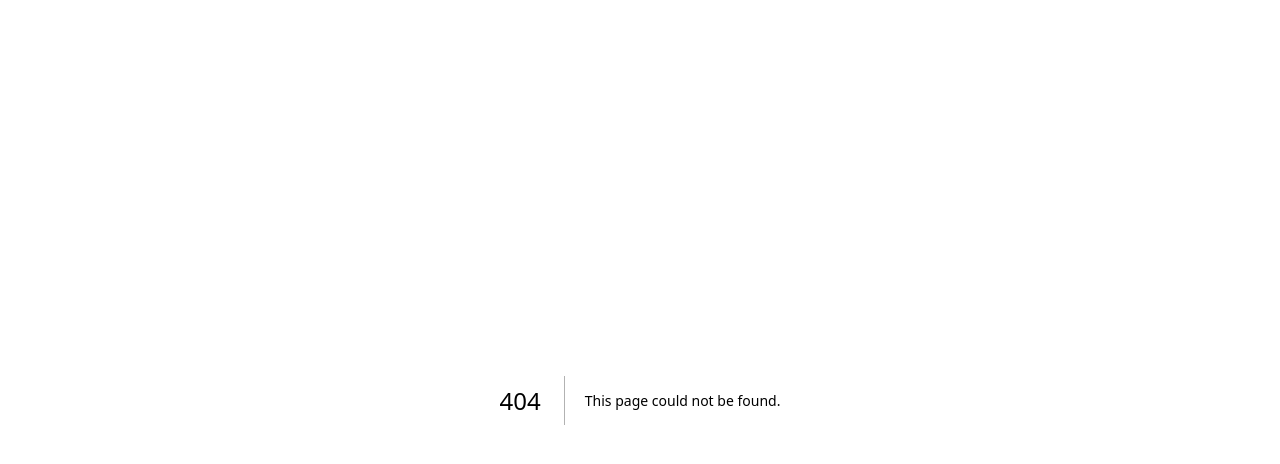
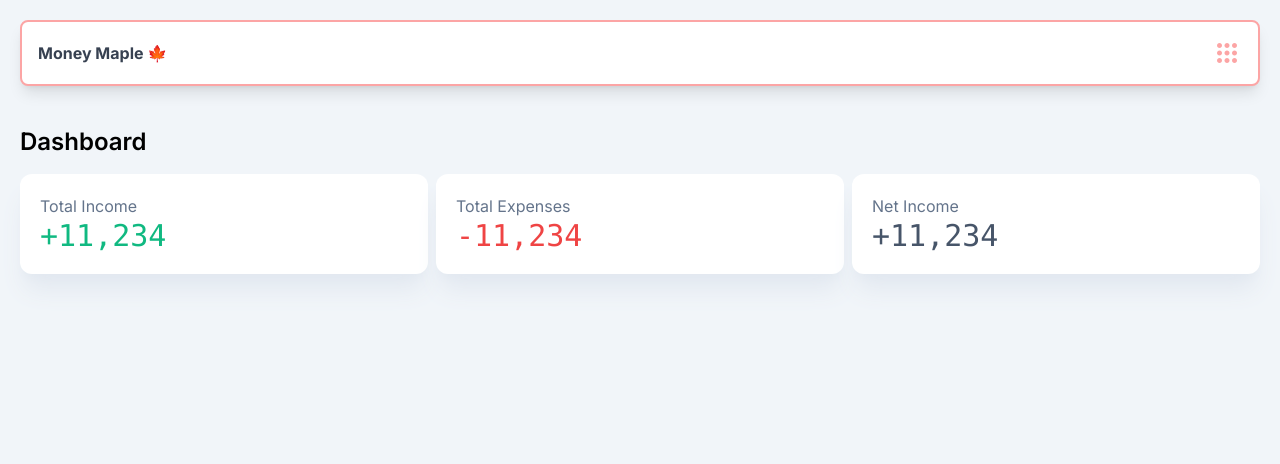
Before and after one commit to anantSinghCross/money-maple, a Next.js app: page /dashboard in a window 1280 px wide. Before the commit this address had no page. Shown: the top 464 px of the page. Built offline with nearby package versions, Linux system fonts and the light colour scheme.

Commit message:
Added incomplete dashboard changes

```diff
--- a/app/add-expense/page.jsx
+++ b/app/(main)/add-expense/page.jsx
@@ -6,8 +6,7 @@ function AddExpensePage() {
 
   return (
     <section>
-      <Header/>
-      <form action={addExpense} className="m-10 mx-auto max-w-lg rounded-2xl border-2 bg-white p-6 shadow-lg">
+      <form action={addExpense} className="m-10 mx-auto max-w-lg rounded-2xl bg-white p-6 shadow-lg">
         <h2 className="mb-4 text-center text-lg font-semibold text-red-400">Add New Transaction</h2>
 
         <div className="mb-4 w-full">
--- /dev/null
+++ b/app/(main)/dashboard/page.jsx
@@ -0,0 +1,28 @@
+import React from 'react'
+
+function DashboardPage() {
+  return (
+    <section className='p-5'>
+      <h3 className='text-2xl font-semibold pb-4'>Dashboard</h3>
+      <div className='flex gap-2 w-full justify-center'>
+        <div className='flex-grow p-5 rounded-xl bg-white shadow-xl shadow-slate-200'>
+          <h4 className='text-slate-500'>Total Income</h4>
+          <span className='font-mono text-emerald-500 text-3xl'>+11,234</span>
+        </div>
+
+        <div className='flex-grow p-5 rounded-xl bg-white shadow-xl shadow-slate-200'>
+          <h4 className='text-slate-500'>Total Expenses</h4>
+          <span className='font-mono text-red-500 text-3xl'>-11,234</span>
+        </div>
+
+        <div className='flex-grow p-5 rounded-xl bg-white shadow-xl shadow-slate-200'>
+          <h4 className='text-slate-500'>Net Income</h4>
+          <span className='font-mono text-slate-600 text-3xl'>+11,234</span>
+        </div>
+      </div>
+
+    </section>
+  )
+}
+
+export default DashboardPage
--- /dev/null
+++ b/app/(main)/layout.js
@@ -0,0 +1,13 @@
+import Header from '@/components/header'
+import React from 'react'
+
+function MainLayout({children}) {
+  return (
+    <div className='bg-slate-100'>
+      <Header/>
+      {children}
+    </div>
+  )
+}
+
+export default MainLayout
--- a/app/login/page.jsx
+++ b/app/(main)/login/page.jsx
@@ -6,9 +6,8 @@ import React from "react";
 function LoginPage() {
   return (
     <section>
-      <Header/>
       <div className="flex justify-center items-center">
-        <div className=" border-2 rounded-2xl p-5 shadow-xl">
+        <div className="rounded-2xl p-5 shadow-xl  bg-white">
           <h3 className="p-5 text-lg font-semibold text-center text-red-400">Login</h3>
 
           <div className="flex flex-col my-1">
--- a/app/layout.js
+++ b/app/layout.js
@@ -11,7 +11,7 @@ export const metadata = {
 export default function RootLayout({ children }) {
   return (
     <html lang="en">
-      <body className={inter.className}>{children}</body>
+      <body className={`${inter.className} bg-slate-100`}>{children}</body>
     </html>
   );
 }
--- a/app/page.jsx
+++ b/app/page.jsx
@@ -50,7 +50,7 @@ function HomePage() {
         </div>
         <div className='flex items-stretch gap-4 m-10'>
 
-          <div className='flex flex-col items-center justify-between border-2 rounded-xl shadow-lg p-5 hover:scale-105 transition-all'>
+          <div className='flex flex-col items-center justify-between rounded-xl shadow-lg bg-white p-5 hover:scale-105 transition-all'>
             <div className=''>
               <Image
                 priority
@@ -68,7 +68,7 @@ function HomePage() {
             </div>
           </div>
 
-          <div className='flex flex-col items-center justify-between border-2 rounded-xl shadow-lg p-5 hover:scale-105 transition-all'>
+          <div className='flex flex-col items-center justify-between rounded-xl shadow-lg bg-white p-5 hover:scale-105 transition-all'>
             <div className=''>
               <Image
                 priority
@@ -86,7 +86,7 @@ function HomePage() {
             </div>
           </div>
 
-          <div className='flex flex-col items-center justify-between border-2 rounded-xl shadow-lg p-5 hover:scale-105 transition-all'>
+          <div className='flex flex-col items-center justify-between rounded-xl shadow-lg bg-white p-5 hover:scale-105 transition-all'>
             <div className=''>
               <Image
                 priority
--- /dev/null
+++ b/components/header/HeaderMenu.jsx
@@ -0,0 +1,33 @@
+'use client'
+
+import Link from "next/link";
+import React, { useState } from "react";
+import { CgMenuGridO } from "react-icons/cg";
+
+function HeaderMenu() {
+  const [showMenu, setShowMenu] = useState(false);
+  return (
+    <div className="relative">
+      <button className="flex justify-center items-center text-red-300 hover:text-red-400" onClick={() => setShowMenu(p => !p)}>
+        <CgMenuGridO size={30}/>
+      </button>
+      {
+        showMenu && (
+          <menu className="flex flex-col rounded-lg absolute right-0 gap-2 items-center bg-white p-2 border">
+            <Link className="text-sm hover:bg-slate-200 px-4 py-2 rounded-md w-full" href="/login" onClick={() => setShowMenu(p => !p)}>
+              Login
+            </Link>
+            <Link className="text-sm hover:bg-slate-200 px-4 py-2 rounded-md w-full" href="/dashboard" onClick={() => setShowMenu(p => !p)}>
+              Dashboard
+            </Link>
+            <Link className="text-sm hover:bg-slate-200 px-4 py-2 rounded-md w-full" href="/about" onClick={() => setShowMenu(p => !p)}>
+              About
+            </Link>
+          </menu>
+        )
+      }
+    </div>
+  );
+}
+
+export default HeaderMenu;
--- a/components/header/index.jsx
+++ b/components/header/index.jsx
@@ -1,15 +1,12 @@
 import Link from 'next/link'
 import React from 'react'
-import Button from '../ui/Button'
+import HeaderMenu from './HeaderMenu'
 
 function Header() {
   return (
-    <div className='flex justify-between items-center text-gray-700 bg-white m-5 p-5 rounded-lg shadow-lg'>
+    <div className='flex justify-between items-center text-gray-700 bg-white m-5 p-4 rounded-lg shadow-lg border-2 border-red-300'>
       <Link href='/'><h1 className='font-bold'>Money Maple 🍁</h1></Link>
-      <menu className='flex gap-4 items-center text'>
-        <Link href='/login'><Button>Login</Button></Link>
-        <Link href='/about'> <Button>About</Button></Link>
-      </menu>
+      <HeaderMenu/>
     </div>
   )
 }
--- a/components/transactions/TransactionTable.jsx
+++ b/components/transactions/TransactionTable.jsx
@@ -4,7 +4,7 @@ import TransactionItem from './TransactionItem'
 function TransactionTable({ transactions }) {
   return (
     <div>
-      <table className='m-5 rounded-md border border-slate-100 overflow-clip'>
+      <table className='m-5 rounded-md border border-slate-100 overflow-clip bg-white'>
         <thead>
         <tr class=" bg-slate-100 text-slate-600 border-2 border-slate-100">
           <th class="text-nowrap border-r-2 border-white p-3 px-4 text-sm">Name</th>
--- a/package.json
+++ b/package.json
@@ -13,7 +13,8 @@
     "firebase": "^10.12.5",
     "next": "14.2.5",
     "react": "^18",
-    "react-dom": "^18"
+    "react-dom": "^18",
+    "react-icons": "^5.3.0"
   },
   "devDependencies": {
     "eslint": "^8",
```
Also changed, not shown: app/(main)/all-transactions/page.jsx (renamed from app/all-transactions/page.jsx), app/(main)/profile/page.jsx (renamed from app/profile/page.jsx).
